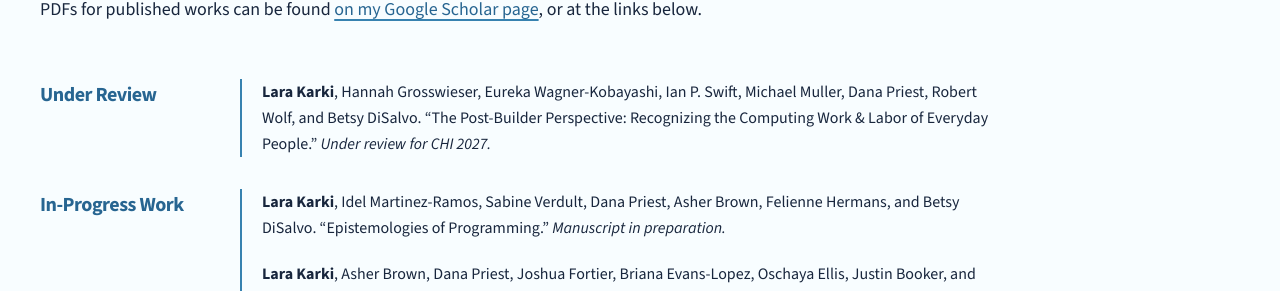
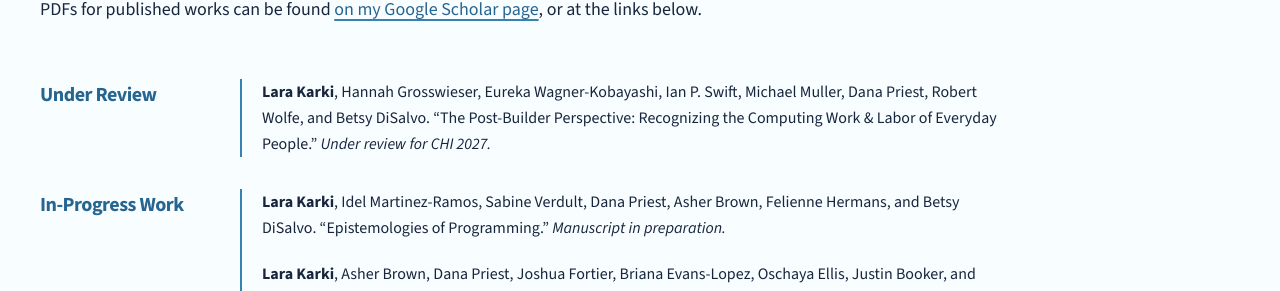
Before and after one commit to laras126/larakarki, a Jekyll site: the page built from index.html, in a window 1280 px wide and 900 px high, scrolled down 2152 px. Shown: the part 179-470 px from the top of the window. Built offline with Jekyll 4.4.1, drawn with Linux system fonts in a browser that asks for light colours.

Commit message:
Update spelling

```diff
--- a/_includes/publications.md
+++ b/_includes/publications.md
@@ -2,7 +2,7 @@ PDFs for published works can be found [on my Google Scholar page](https://schola
 
 ### Under Review
 
-- **Lara Karki**, Hannah Grosswieser, Eureka Wagner-Kobayashi, Ian P. Swift, Michael Muller, Dana Priest, Robert Wolf, and Betsy DiSalvo. “The Post-Builder Perspective: Recognizing the Computing Work & Labor of Everyday People.” *Under review for CHI 2027.*
+- **Lara Karki**, Hannah Grosswieser, Eureka Wagner-Kobayashi, Ian P. Swift, Michael Muller, Dana Priest, Robert Wolfe, and Betsy DiSalvo. “The Post-Builder Perspective: Recognizing the Computing Work & Labor of Everyday People.” *Under review for CHI 2027.*
 
 ### In-Progress Work
 
```
Also changed, not shown: _research/labor.md (+1 -1 lines), _research/work.md (+1 -1 lines).
